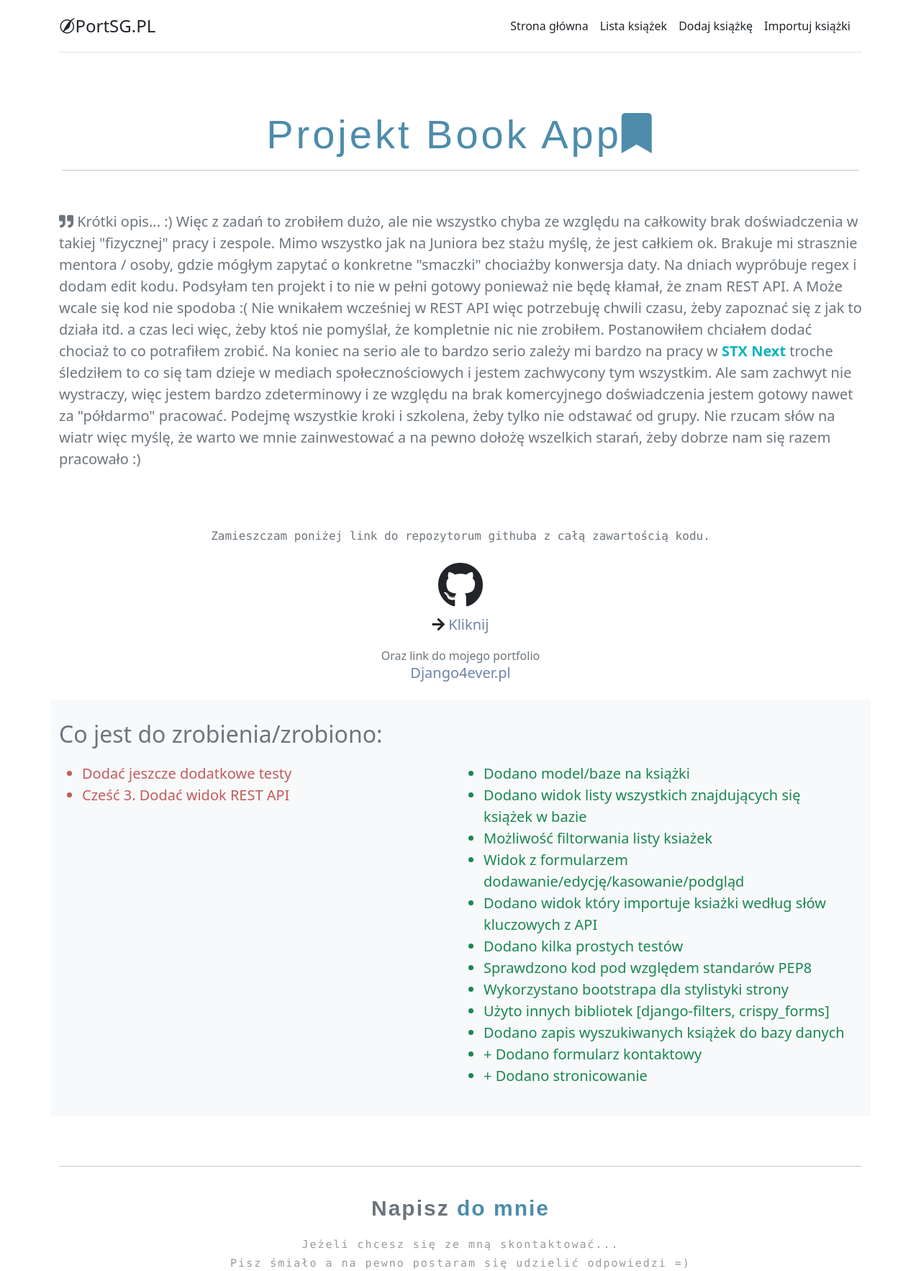
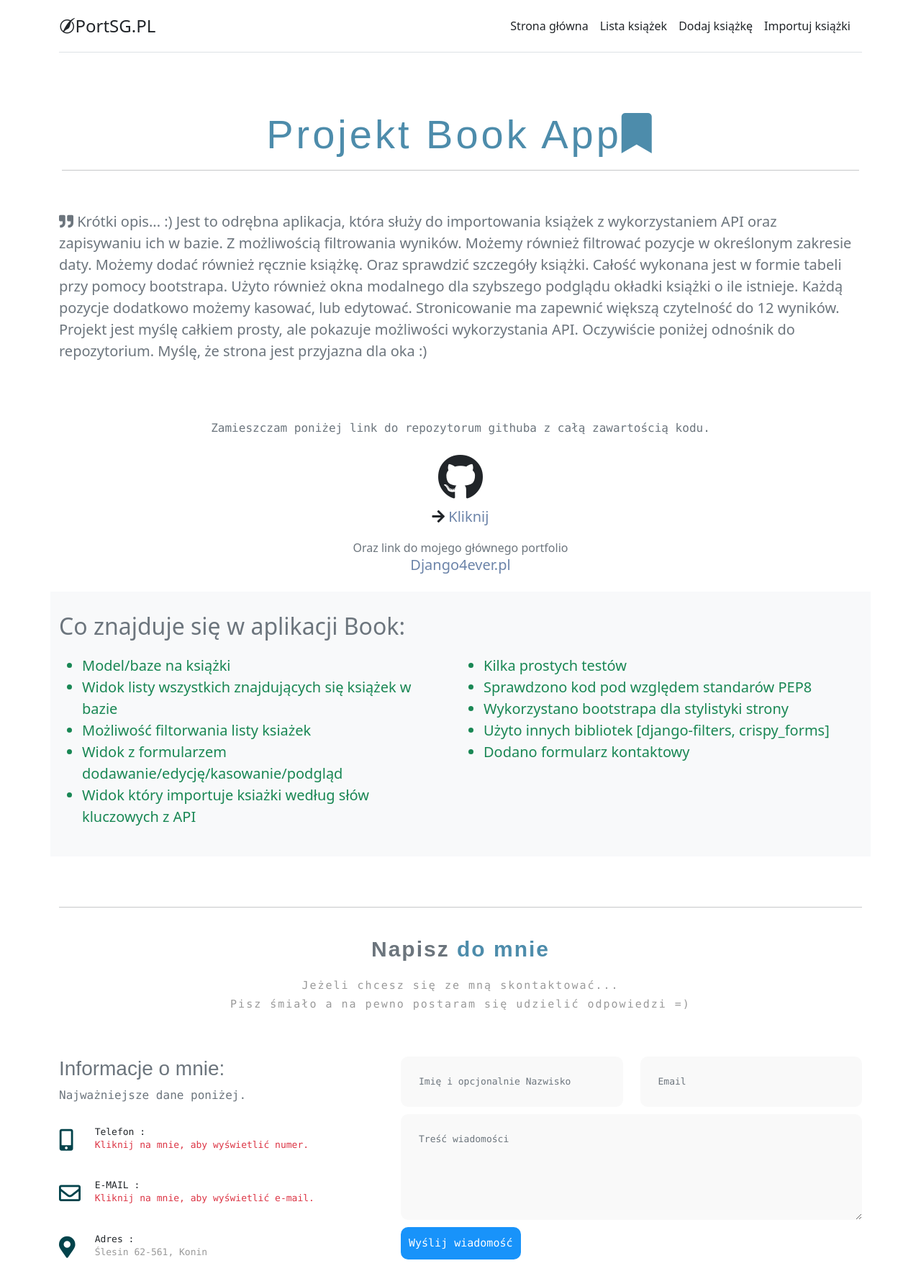
Before and after one commit to Native856/portsg.pl, a Django app: page / in a window 1280 px wide. Shown: the top 1766 px of the page at 72% size. Run offline with Django 3.2, Linux system fonts and the light colour scheme; some libraries are stand-ins or nearby versions; some web fonts are replaced.

Commit message:
Update base.html

```diff
--- a/BookProject/BookApp/templates/BookApp/base.html
+++ b/BookProject/BookApp/templates/BookApp/base.html
@@ -45,6 +45,7 @@
 </div>
 {% endfor %}
 
+
 <div class="container pricing-header p-3 pb-md-4 mx-auto text-center mt-4">
     <h1 class="display-4 fw-normal text-font">Projekt Book App<i class="fas fa-bookmark"></i></h1>
     <hr>
@@ -53,19 +54,15 @@
 
 <div class="container pb-3">
     <div class="col-auto">
-        <p class="fs-5 text-muted mt-3"><i class="fas fa-quote-right"></i>&nbsp;Krótki opis... :) Więc z zadań to
-            zrobiłem dużo, ale nie wszystko chyba ze względu na całkowity brak doświadczenia w takiej "fizycznej" pracy
-            i zespole. Mimo wszystko jak na Juniora bez stażu myślę, że jest całkiem ok. Brakuje mi strasznie mentora /
-            osoby, gdzie mógłym zapytać o konkretne "smaczki" chociażby konwersja daty. Na dniach wypróbuje regex i dodam
-            edit kodu. Podsyłam ten projekt i to nie w pełni gotowy ponieważ nie będę kłamał, że znam REST API. A Może
-            wcale się kod nie spodoba :( Nie wnikałem wcześniej w REST API więc potrzebuję chwili czasu, żeby zapoznać
-            się z jak to działa itd. a czas leci więc, żeby ktoś nie pomyślał, że kompletnie nic nie zrobiłem. Postanowiłem
-            chciałem dodać chociaż to co potrafiłem zrobić. Na koniec na serio ale to bardzo serio zależy mi
-            bardzo na pracy w <b class="stx">STX Next</b> troche śledziłem to co się tam dzieje w mediach społecznościowych i jestem
-            zachwycony tym wszystkim. Ale sam zachwyt nie wystraczy, więc jestem bardzo zdeterminowy i ze względu na
-            brak komercyjnego doświadczenia jestem gotowy nawet za "półdarmo" pracować. Podejmę wszystkie kroki i
-            szkolena, żeby tylko nie odstawać od grupy. Nie rzucam słów na wiatr więc myślę, że warto we mnie
-            zainwestować a na pewno dołożę wszelkich starań, żeby dobrze nam się razem pracowało :)</p>
+        <p class="fs-5 text-muted mt-3"><i class="fas fa-quote-right"></i>&nbsp;Krótki opis... :) Jest to odrębna aplikacja,
+            która służy do importowania książek z wykorzystaniem API oraz zapisywaniu ich w bazie. Z możliwością
+            filtrowania wyników. Możemy również filtrować pozycje w określonym zakresie daty. Możemy dodać również
+            ręcznie książkę. Oraz sprawdzić szczegóły książki. Całość wykonana jest w formie tabeli przy pomocy
+            bootstrapa. Użyto również okna modalnego dla szybszego podglądu okładki książki o ile istnieje. Każdą
+            pozycje dodatkowo możemy kasować, lub edytować. Stronicowanie ma zapewnić większą czytelność do 12 wyników.
+            Projekt jest myślę całkiem prosty, ale pokazuje możliwości wykorzystania API. Oczywiście poniżej odnośnik
+            do repozytorium. Myślę, że strona jest przyjazna dla oka :)
+        </p>
     </div>
 </div>
 
@@ -77,7 +74,7 @@
     <center class="mt-2"><span class="fs-5 color-item"><i class="fas fa-arrow-right"></i><a class="href" href="#"> Kliknij</a></span>
     </center>
 
-    <center><p class="text-muted mt-3">Oraz link do mojego portfolio<br/>
+    <center><p class="text-muted mt-3">Oraz link do mojego głównego portfolio<br/>
     <a href="https://django4ever.pl/" class="href h5">Django4ever.pl</a>
     </p></center>
 </div>
@@ -85,28 +82,24 @@
 
 <div class="container bg-light mt-4 mb-4 pt-4 pb-4">
     <div class="row d-flex flex-row bd-highlight">
-        <span class="fs-2 text-muted">Co jest do zrobienia/zrobiono:</span>
+        <span class="fs-2 text-muted">Co znajduje się w aplikacji Book:</span>
         <div class="row d-flex flex-row bd-highlight">
-            <div class="col-6 fs-5 col-todo mt-3">
+            <div class="col-6 fs-5 text-success mt-3">
                 <ul>
-                    <li>Dodać jeszcze dodatkowe testy</li>
-                    <li>Cześć 3. Dodać widok REST API</li>
+                    <li>Model/baze na książki</li>
+                    <li>Widok listy wszystkich znajdujących się książek w bazie</li>
+                    <li>Możliwość filtorwania listy ksiażek</li>
+                    <li>Widok z formularzem dodawanie/edycję/kasowanie/podgląd</li>
+                    <li>Widok który importuje ksiażki według słów kluczowych z API</li>
                 </ul>
             </div>
             <div class="col-6 fs-5 text-success mt-3">
                 <ul>
-                    <li>Dodano model/baze na książki</li>
-                    <li>Dodano widok listy wszystkich znajdujących się książek w bazie</li>
-                    <li>Możliwość filtorwania listy ksiażek</li>
-                    <li>Widok z formularzem dodawanie/edycję/kasowanie/podgląd</li>
-                    <li>Dodano widok który importuje ksiażki według słów kluczowych z API</li>
-                    <li>Dodano kilka prostych testów</li>
+                    <li>Kilka prostych testów</li>
                     <li>Sprawdzono kod pod względem standarów PEP8</li>
                     <li>Wykorzystano bootstrapa dla stylistyki strony</li>
                     <li>Użyto innych bibliotek [django-filters, crispy_forms]</li>
-                    <li>Dodano zapis wyszukiwanych książek do bazy danych</li>
-                    <li>+ Dodano formularz kontaktowy</li>
-                    <li>+ Dodano stronicowanie</li>
+                    <li>Dodano formularz kontaktowy</li>
                 </ul>
             </div>
         </div>
@@ -210,5 +203,6 @@ function myFunction() {
         crossorigin="anonymous">
 </script>
 
+
 </body>
 </html>
```
